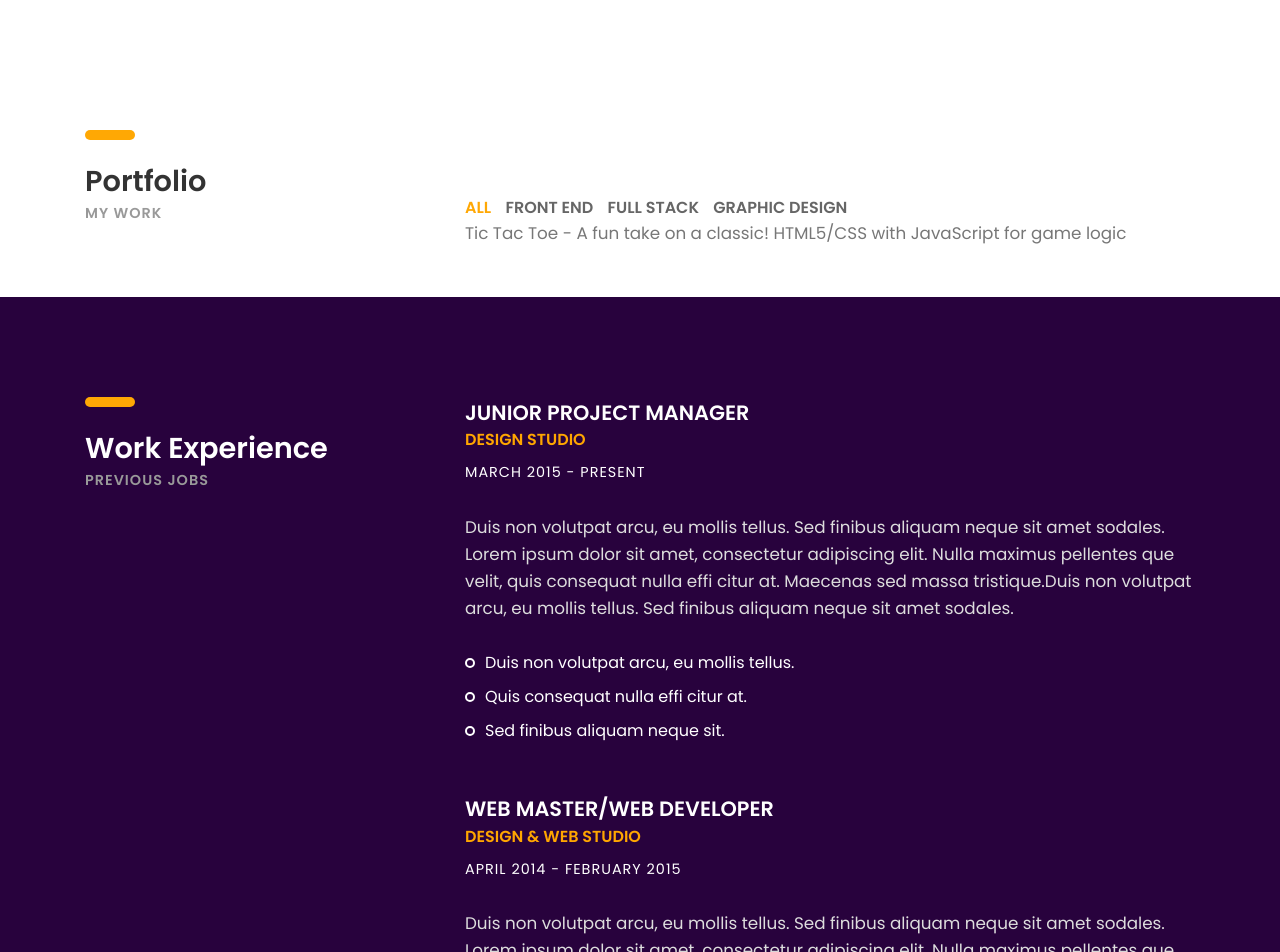
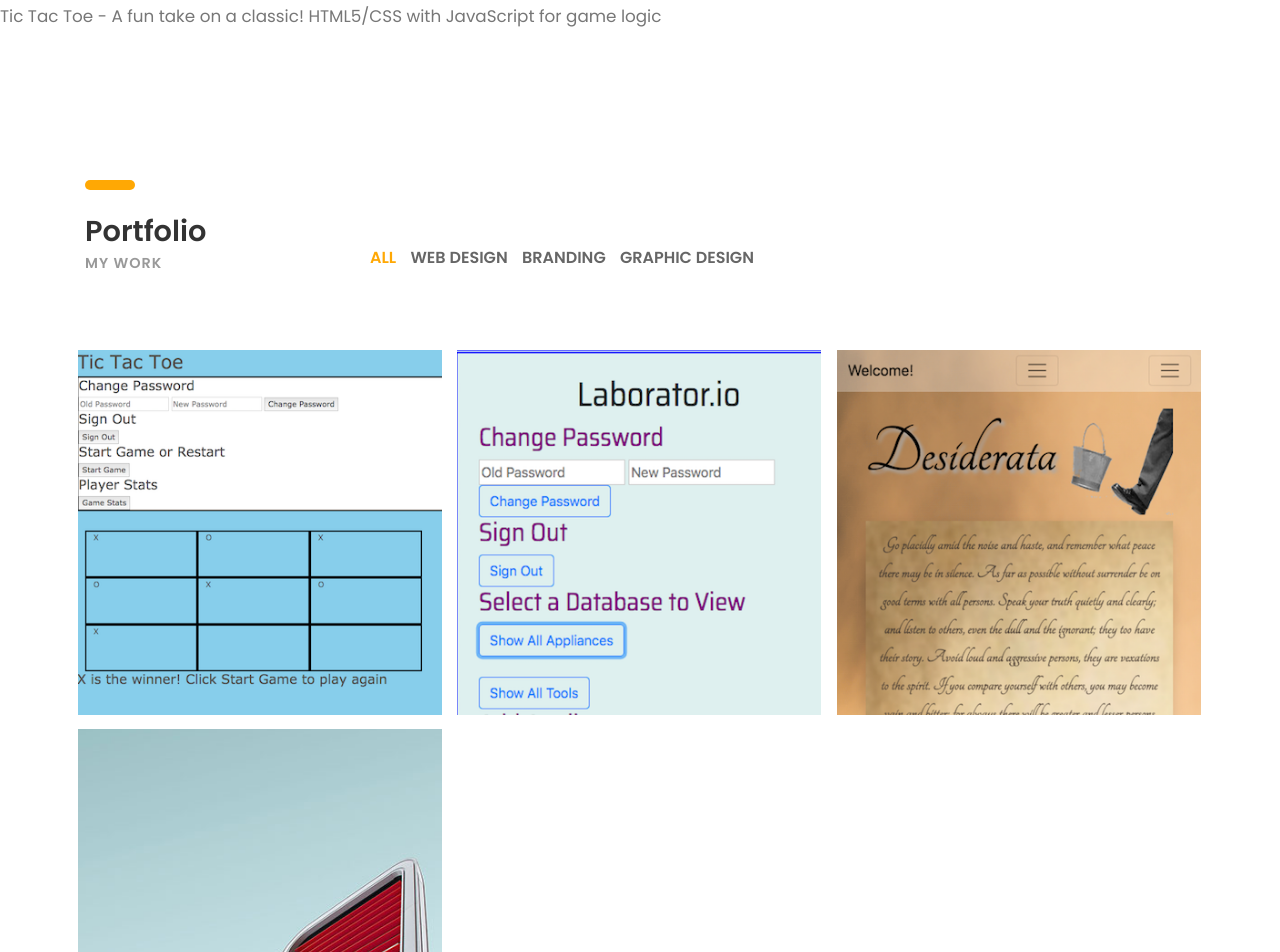
Before and after one commit to DaveOrDavid/DaveOrDavid.github.io, a website: page index.html in a window 1280 px wide. Shown: the part 1848-2800 px from the top of the page. Drawn offline with Linux system fonts and the light colour scheme; files whose address does not match are found by name.

Commit message:
Added image files
Added image Files

```diff
--- a/index.html
+++ b/index.html
@@ -103,16 +103,14 @@
           </div>
         </div><!-- col-sm-4 -->
         <div class="col-sm-8">
-          <p class="margin-b-50">"What's wrong?" is a question I've asked often in my prior customer facing roles. What started as mentor guidance to help begin a conversation grew into a genuine interest: "What's wrong, and what are you trying to do?  How does this support your current task, and your overall goal?" These were questions I kept asking from a desire to be a part of the answer any way that I could. I didn't want to provide an easy surface level fix - I wanted to be in the thick of things as a partner and work on a solution.
+          <p class="margin-b-50">In my career, my goal has always been to find a true solution vs. a surface level fix. This comes from my client facing experience in sales, account management, and customer success where defining and qualifying the appropriate metrics were necessary to providing a genuine resolution. I immediately found myself drawn towards the technical side of the clients' I've worked with and tried to learn more about software engineering and development. I liked the idea of planning, building, and maintaining the latest technology and solving today's challenges, which is why I was so thankful when I found out about General Assembly's Software Engineering Immersive program.
           <br>
           <br>
-          My client facing experience comes from sales, account management, and customer success. I immediately found myself drawn towards the technical side of the clients' I've worked with and I tried to learn more about software engineering and development. I liked the idea of being part of planning, designing, building, and maintaining the latest technology and solving today's challenges, which is why I was so thankful when I found out about General Assembly's Software Engineering Immersive program.
+          I’ve always enjoyed learning and applying new skills to my work, but General Assembly gave me a springboard and allowed me to learn how to approach development, deconstruct problems, and to look for new ways to find a solution.  They gave me the opportunity to learn different programming languages, frameworks, and other tools used in the enterprise, so I can be comfortable with them. One of the best takeaways from General Assembly I can think of is the fostering of collaboration between you and your teams. While I enjoy learning, I also enjoying the teaching and rotating group mentorship we provide to each other. Much like a real engineering job, when a group asks for help, offers advice, and researches with a purpose, any "I don’t know” feeling turns from a statement to a response ending with “…yet!”
           <br>
           <br>
-          General Assembly allowed me to learn how to approach development, deconstructing problems, and to look for new ways to find a solution.  They gave me the opportunity to learn different programming languages, toolsets, frameworks, and other tools used in the enterprise, so I can be comfortable using them. One of the best takeaways from General Assembly I can think of is the fostering of collaboration between you and your teams: asking for help, offering advice, researching with a purpose, and "I don’t know" turns from a statement to a response ending with “…yet!”
-          <br>
-          <br>
-          General Assembly provided me with engineering skills and a growth mindset, and I’m looking forward to combining these with my client facing experience. I’m excited to have a stronger understanding of their technical concerns, and a skillset to help address them now. With my prior client experience and my skills from General Assembly, what was once a genuine interest in asking “What’s wrong?” to find a solution, is now a reality. </p>
+          General Assembly has given me the engineering skills and a growth mindset, and I’m looking forward to combining these with my client facing experience and solutions focused approach. I’m excited to have a stronger understanding of technical concerns, and a skillset to help address those now. With all that said, this program is not a finish line, but a strong start to a lifetime of continued learning, pushing the envelope, and challenging myself. I’m looking forward to this marathon, and am excited to find even more solutions.
+          </p>
 
             <div class="row">
               <div class="col-sm-6 col-md-6 col-lg-3">
@@ -158,28 +156,78 @@
       </div><!-- container -->
     </section><!-- about-section -->
 
+    <p class="margin-b-50">
+      <a href=https://daveordavid.github.io/tic-tac-toe-dave/>Tic Tac Toe</a> - A fun take on a classic! HTML5/CSS with JavaScript for game logic </p>
       <section class="portfolio-section section">
     		<div class="container">
     			<div class="row">
-				<div class="col-sm-4">
+    				<div class="col-sm-12 col-md-3">
     					<div class="heading">
     						<h3><b>Portfolio</b></h3>
     						<h6 class="font-lite-black"><b>MY WORK</b></h6>
     					</div>
-				</div><!-- col-sm-4 -->
-				<div class="col-sm-8">
+    				</div><!-- col-sm-3 -->
+
+    				<div class="col-sm-12 col-md-9">
     					<div class="portfolioFilter clearfix margin-b-80">
     						<a href="#" data-filter="*" class="current"><b>ALL</b></a>
-						<a href="#" data-filter=".web-design"><b>FRONT END</b></a>
-						<a href="#" data-filter=".branding"><b>FULL STACK</b></a>
+    						<a href="#" data-filter=".web-design"><b>WEB DESIGN</b></a>
+    						<a href="#" data-filter=".branding"><b>BRANDING</b></a>
     						<a href="#" data-filter=".graphic-design"><b>GRAPHIC DESIGN</b></a>
     					</div><!-- portfolioFilter -->
-          <p class="margin-b-50">
-            <a href=https://daveordavid.github.io/tic-tac-toe-dave/>Tic Tac Toe</a> - A fun take on a classic! HTML5/CSS with JavaScript for game logic </p>
-
     				</div><!-- col-sm-8 -->
     			</div><!-- row -->
+
+    			<div class="portfolioContainer  margin-b-50">
+
+    				<div class="p-item web-design">
+    					<a href="images/dave-img/tictactoe400x400.png" data-fluidbox>
+    						<img src="images/dave-img/tictactoe400x400.png" alt=""></a>
+    				</div><!-- p-item -->
+
+    				<div class="p-item branding graphic-design">
+    					<a href="images/dave-img/laboratorio400x400.png" data-fluidbox>
+    						<img src="images/dave-img/laboratorio400x400.png" alt=""></a>
+    				</div><!-- p-item -->
+
+    				<div class="p-item web-design">
+    					<a href="images/dave-img/desiderata400x400.png" data-fluidbox>
+    						<img src="images/dave-img/desiderata400x400.png" alt=""></a>
+    				</div><!-- p-item -->
+
+    				<div class="p-item graphic-design">
+    					<a class="img" href="images/portfolio-16-400x400.jpg" data-fluidbox>
+    						<img src="images/portfolio-16-400x400.jpg" alt=""></a>
+    				</div>
+            <!-- p-item -->
+
+    				<!-- <div class="p-item branding graphic-design">
+    					<a href="images/portfolio-17-400x400.jpg" data-fluidbox>
+    						<img src="images/portfolio-17-400x400.jpg" alt=""></a>
+    				</div> -->
+            <!-- p-item -->
+
+    				<!-- <div class="p-item graphic-design web-design">
+    					<a href="images/portfolio-18-400x400.jpg" data-fluidbox>
+    						<img src="images/portfolio-18-400x400.jpg" alt=""></a>
+    				</div> -->
+            <!-- p-item -->
+
+    				<!-- <div class="p-item  graphic-design branding">
+    					<a href="images/portfolio-19-400x400.jpg" data-fluidbox>
+    						<img src="images/portfolio-19-400x400.jpg" alt=""></a>
+    				</div> -->
+            <!-- p-item -->
+
+    				<!-- <div class="p-item web-design branding">
+    					<a href="images/portfolio-20-400x400.jpg" data-fluidbox>
+    						<img src="images/portfolio-20-400x400.jpg" alt=""></a>
+    				</div> -->
+            <!-- p-item -->
+
+    			</div><!-- portfolioContainer -->
     		</div><!-- container -->
+    	</section><!-- portfolio-section -->
 
 <!-- Prior flexbox fluid display was here -->
 
```
Also changed, not shown: images/dave-img/desiderata400x400.png (added), images/dave-img/laboratorio400x400.png (added), images/dave-img/tic-tac-toe-top-text.png (deleted), images/dave-img/tictactoe400x400.png (added), 2 other files. Lines whose indentation alone changed are shown as unchanged.
